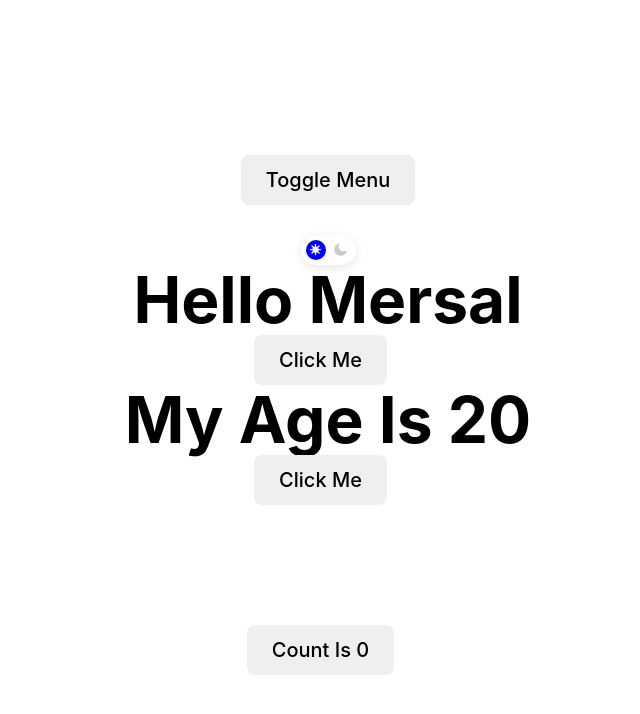
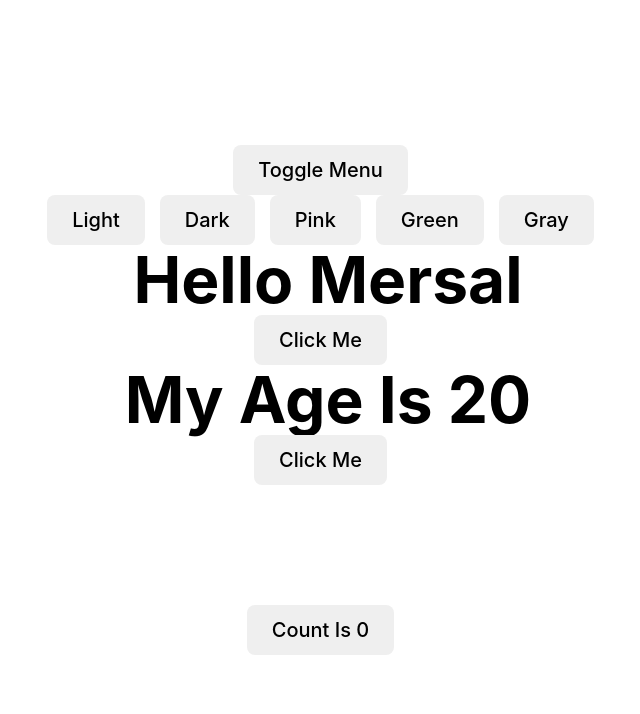
Before and after one commit to MersalHussin/React-Level2, a React (Vite) app: page / in a window 1280 px wide. Shown: the top 714 px of the page, without its empty margins (312-952 px from the left). Built offline with nearby package versions, Linux system fonts and the light colour scheme.

Commit message:
Upload Files With not good task

```diff
--- a/components/toggle.css
+++ b/components/toggle.css
@@ -15,19 +15,7 @@
 input {
 	font: 1em/1.5 sans-serif;
 }
-/* body {
-	background-color: hsl(var(--hue),10%,90%);
-	color: hsl(var(--hue),10%,10%);
-	display: flex;
-	height: 100vh;
-	transition:
-		background-color var(--trans-dur),
-		color var(--trans-dur);
-} */
-/* body:has(.switch__input:checked) {
-	background-color: hsl(var(--hue),10%,20%);
-	color: hsl(var(--hue),10%,90%);
-} */
+
 .switch,
 .switch__input {
 	display: block;
@@ -39,6 +27,7 @@ input {
 	-webkit-user-select: none;
 	-moz-user-select: none;
 	user-select: none;
+  font-size: 50px;
 }
 .switch__icon {
 	color: hsla(var(--hue),10%,80%);
--- a/src/App.jsx
+++ b/src/App.jsx
@@ -1,59 +1,101 @@
-import { useState } from 'react'
-import reactLogo from './assets/react.svg'
-import viteLogo from '/vite.svg'
-import './App.css'
-import './mood.css'
-import Toggle from '../components/Toggle'
+import { useReducer } from "react";
+import reactLogo from "./assets/react.svg";
+import viteLogo from "/vite.svg";
+import "./App.css";
+import "./mood.css";
+import Toggle from "../components/Toggle";
+
+const initialData = {
+  name: "Mersal",
+  age: 20,
+  startCount: 0,
+  theme: "light",
+  mood: "",
+};
+
+const reducer = (state, action) => {
+  switch (action.type) {
+    case "CHANGE_NAME":
+      return { ...state, name: action.newValue };
+    case "CHANGE_AGE":
+      return { ...state, age: action.newValue };
+    case "COUNTER":
+      return { ...state, startCount: action.newValue };
+    case "TOGGLE":
+      return { ...state, theme: state.theme == "light" ? "dark" : "light" };
+    case "TOGGLE_N":
+      return { ...state, mood: action.newValue};
+    case "TOGGLE_DARK":
+      return { ...state, mood: action.newValue};
+    case "TOGGLE_PINK":
+      return { ...state, mood: action.newValue};
+    case "TOGGLE_GREEN":
+      return { ...state, mood: action.newValue};
+    case "TOGGLE_GREEN":
+      return { ...state, mood: action.newValue};
+    case "TOGGLE_GRAY":
+      return { ...state, mood: action.newValue};
+
+    default:
+      return state;
+  }
+};
 
 function App() {
-  const [name , setName] = useState("Mersal")
-  const [age , setAge] = useState(20)
-  const [count , setCount] = useState(0)
-  const [mood , setMood] = useState("light")
-  const [toggle , settoggle] = useState("")
+  const [allData, dispatch] = useReducer(reducer, initialData);
 
-  const nameChange = () => {
-  if (name == "Mersal" ){
-      setName("Hussin")
-  }else{
-    setName("Mersal")
-  }
-}
-/*
-  -------------------------
-  --Toggle Menu Condation--
-  -------------------------
-*/
-const toggleFun = () => {
-  (toggle == "") ? settoggle("dark")  : settoggle("")
-}
+  return (
+    <div className={`App ${allData.mood}`}>
+      <button onClick={()=>{
+        dispatch({ type: "TOGGLE", newValue: "dark" });
+      }}>Toggle Menu</button>
+      <div className='buttons'>
+        <button  onClick={() =>{
+          dispatch({ type: "TOGGLE_N", newValue: "" })
+        }}>Light</button>
+        <button onClick={() => {
+          dispatch({ type: "TOGGLE_DARK", newValue: "dark" })
+        }}>Dark</button>
+        <button onClick={() => {
+          dispatch({ type: "TOGGLE_PINK", newValue: "pink" })
+        }}>Pink</button>
+        <button onClick={() => {
+          dispatch({ type: "TOGGLE_GREEN", newValue: "green" })
+        }}>Green</button>
+        <button onClick={() => {
+          dispatch({ type: "TOGGLE_GRAY", newValue: "gray" })
+        }}>Gray</button>
+      </div>
 
-  const counter = () => {
-    setCount(count+1);
-  }
-  return (
-    <div className={`App ${toggle}`}>
-        <button  style={{margin:30}} onClick={toggleFun}>Toggle Menu</button>
-      {/* <div className='buttons'>
-        <button  onClick={() => setMood("")}>Light</button>
-        <button onClick={() => setMood("dark")}>Dark</button>
-        <button onClick={() => setMood("pink")}>Pink</button>
-        <button onClick={() => setMood("gray")}>Gray</button>
-        <button onClick={() => setMood("green")}>Green</button>
-      </div> */}
-      <Toggle func={toggleFun}/>
-        <h1>Hello {name}</h1>
-        <button onClick={nameChange}>Click Me</button>
-        <h1>My Age Is {age}</h1>
-        <button onClick={() => {setAge(21)}}>Click Me</button>
+      <h1>Hello {allData.name}</h1>
+      <button
+        onClick={() => {
+          dispatch({ type: "CHANGE_NAME", newValue: "Hussin" });
+        }}
+      >
+        Click Me
+      </button>
+      <h1>My Age Is {allData.age}</h1>
+      <button
+        onClick={() => {
+          dispatch({ type: "CHANGE_AGE", newValue: "21" });
+        }}
+      >
+        Click Me
+      </button>
       <br />
       <br />
       <br />
       <br />
-        <button onClick={counter}>Count Is {count}</button>
+      <button
+        onClick={() => {
+          dispatch({ type: "COUNTER", newValue:(allData.startCount + 1) });
+        }}
+      >
+        Count Is {allData.startCount}{" "}
+      </button>
     </div>
-
-  )
+  );
 }
 
-export default App
+export default App;
```
Lines whose indentation alone changed are shown as unchanged.
